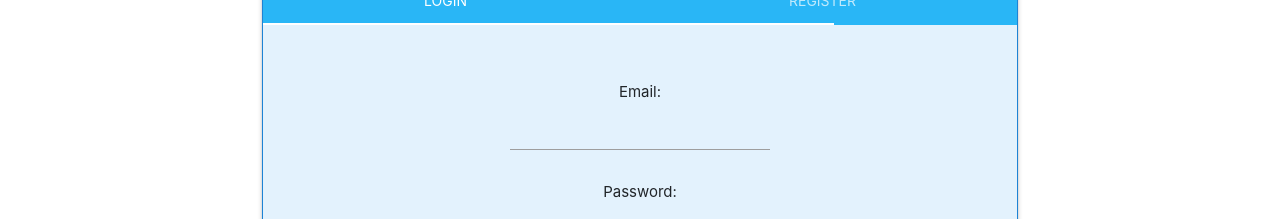
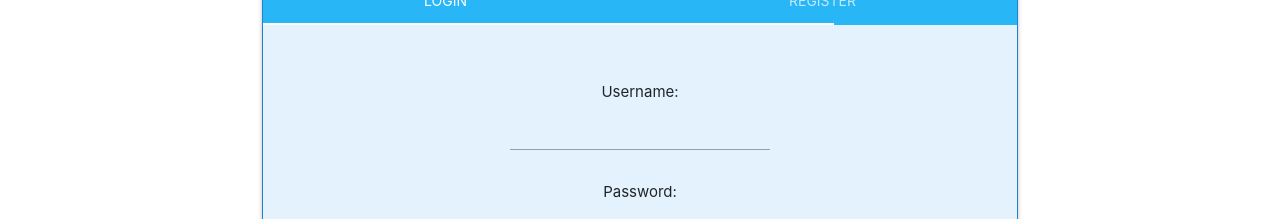
Before and after one commit to SweetShot/HackMCapitolize, an Angular app in the folder client/: page /login in a window 1280 px wide. Shown: the part 166-385 px from the top of the page. Built offline with nearby package versions, Linux system fonts and the light colour scheme.

Commit message:
Login partially done

```diff
--- a/client/src/app/components/home/home.component.ts
+++ b/client/src/app/components/home/home.component.ts
@@ -13,7 +13,6 @@ export class HomeComponent implements OnInit {
 
   ngOnInit() {
     this.dataService.getIdeas().subscribe((Ideas) => {
-      console.log(Ideas);
       this.Ideas = Ideas;
     });
   }
--- a/client/src/app/components/login/login.component.html
+++ b/client/src/app/components/login/login.component.html
@@ -12,14 +12,14 @@
         </div>
         <div class="card-content blue lighten-5">
             <div id="test1" style="display: block" class="active">
-                <form id="form1" action="" method="POST">
+                <form (submit)="login(username.value, password.value)" method="POST">
                     <p>
-                        Email:
-                        <input data-validation="url" id="email" name="website">
+                        Username:
+                        <input data-validation="url" id="username" name="username" #username>
                     </p>
                     <p>
                         Password:
-                        <input type="password" data-validation="url" id="password" name="password">
+                        <input type="password" data-validation="url" id="password" name="password" #password>
                     </p>
                     <input type="submit" class="btn-large waves-light blue"><br>
                     <p><a href="#">Create Account</a></p>
--- a/client/src/app/components/login/login.component.ts
+++ b/client/src/app/components/login/login.component.ts
@@ -1,4 +1,7 @@
+import { Http } from '@angular/http';
+import { DataService } from './../../services/data.service';
 import { Component, OnInit } from '@angular/core';
+import { HttpHeaders } from '@angular/common/http';
 
 @Component({
   selector: 'app-login',
@@ -6,10 +9,17 @@ import { Component, OnInit } from '@angular/core';
   styleUrls: ['./login.component.css']
 })
 export class LoginComponent implements OnInit {
-
-  constructor() { }
+  loginStatus: string;
+  token: string;
+  constructor(private dataService: DataService ) { }
 
   ngOnInit() {
   }
 
+  login(username, password) {
+    this.dataService.postLogin(username, password).subscribe((status) => {
+      this.loginStatus = status;
+      console.log(status);
+    });
+  }
 }
--- a/client/src/app/services/data.service.ts
+++ b/client/src/app/services/data.service.ts
@@ -14,6 +14,9 @@ export class DataService {
 
   getIdeas() {
     return this.http.get('http://100.96.247.217:8081/Ideas').pipe(map(res => res.json()));
+  }
 
+  postLogin(username: string, password: string) {
+    return this.http.post('http://100.96.247.217:8081/Login', username, password).pipe(map(res => res.json()));
   }
 }
```
